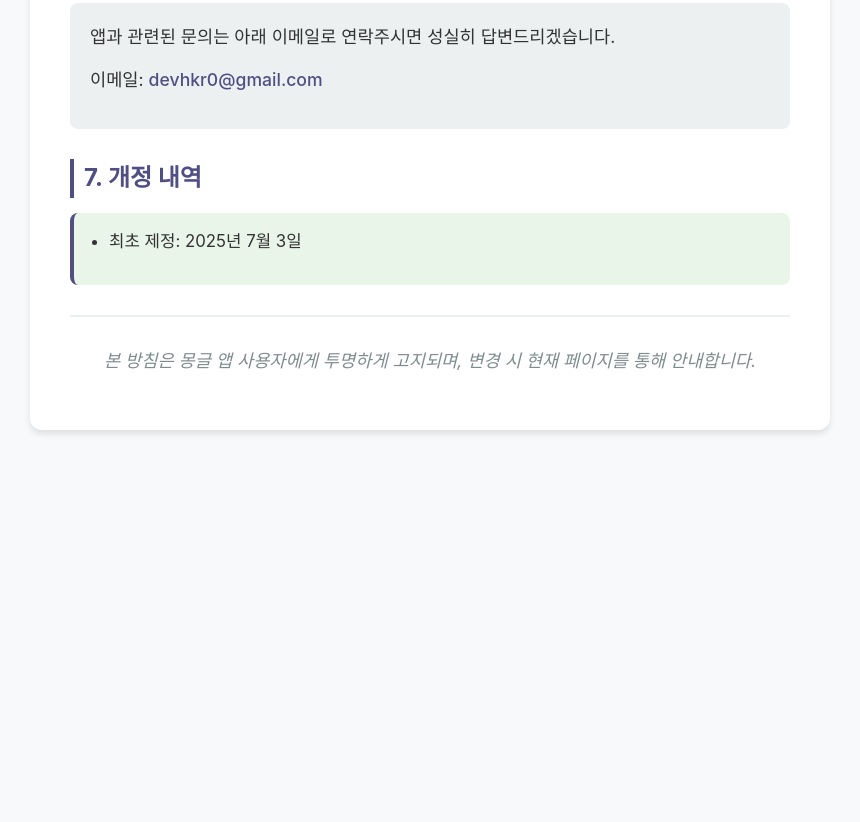
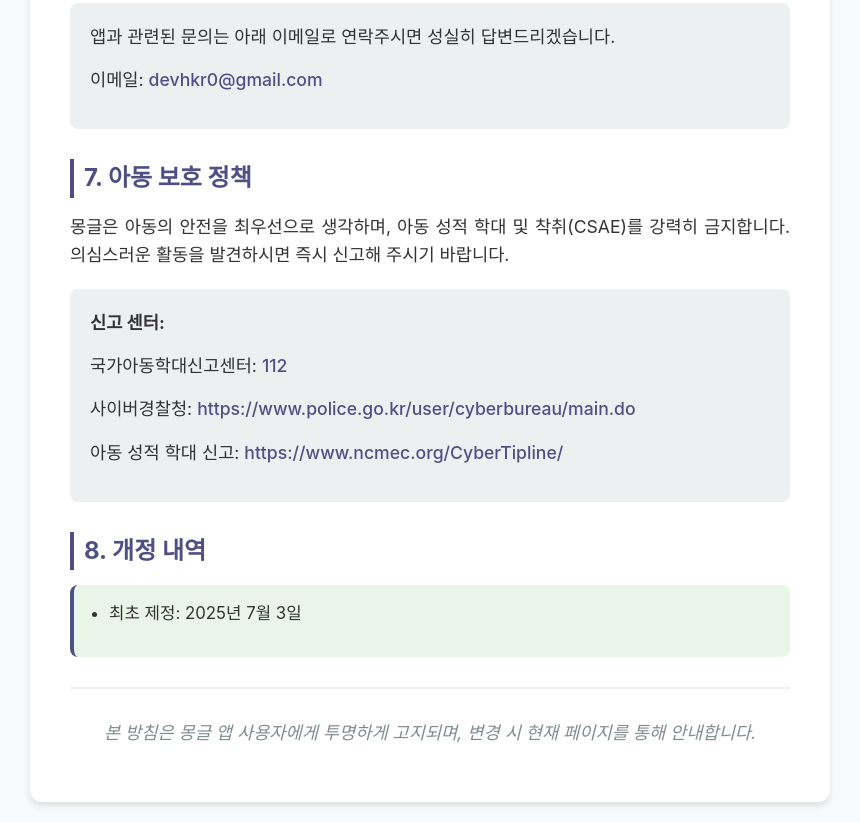
Before and after one commit to devhkr/mongle-privacy-policy, a plain HTML site: page index.html in a window 1280 px wide. Shown: the part 1207-2029 px from the top of the page, without its empty margins (210-1070 px from the left). Before the commit the page ends 1657 px from the top, so only its background shows below. Drawn offline with Linux system fonts and the light colour scheme.

Commit message:
index.html 파일 수정: 아동 보호 정책 추가 및 관련 정보 기재

```diff
--- a/index.html
+++ b/index.html
@@ -180,7 +180,32 @@
         <p>이메일: <a href="mailto:devhkr0@gmail.com">devhkr0@gmail.com</a></p>
       </div>
 
-      <h2>7. 개정 내역</h2>
+      <h2>7. 아동 보호 정책</h2>
+      <p>
+        몽글은 아동의 안전을 최우선으로 생각하며, 아동 성적 학대 및 착취(CSAE)를
+        강력히 금지합니다. 의심스러운 활동을 발견하시면 즉시 신고해 주시기
+        바랍니다.
+      </p>
+      <div class="contact-info">
+        <p><strong>신고 센터:</strong></p>
+        <p>국가아동학대신고센터: <a href="tel:112">112</a></p>
+        <p>
+          사이버경찰청:
+          <a
+            href="https://www.police.go.kr/user/cyberbureau/main.do"
+            target="_blank"
+            >https://www.police.go.kr/user/cyberbureau/main.do</a
+          >
+        </p>
+        <p>
+          아동 성적 학대 신고:
+          <a href="https://www.ncmec.org/CyberTipline/" target="_blank"
+            >https://www.ncmec.org/CyberTipline/</a
+          >
+        </p>
+      </div>
+
+      <h2>8. 개정 내역</h2>
       <div class="last-updated">
         <ul>
           <li>최초 제정: 2025년 7월 3일</li>
```
